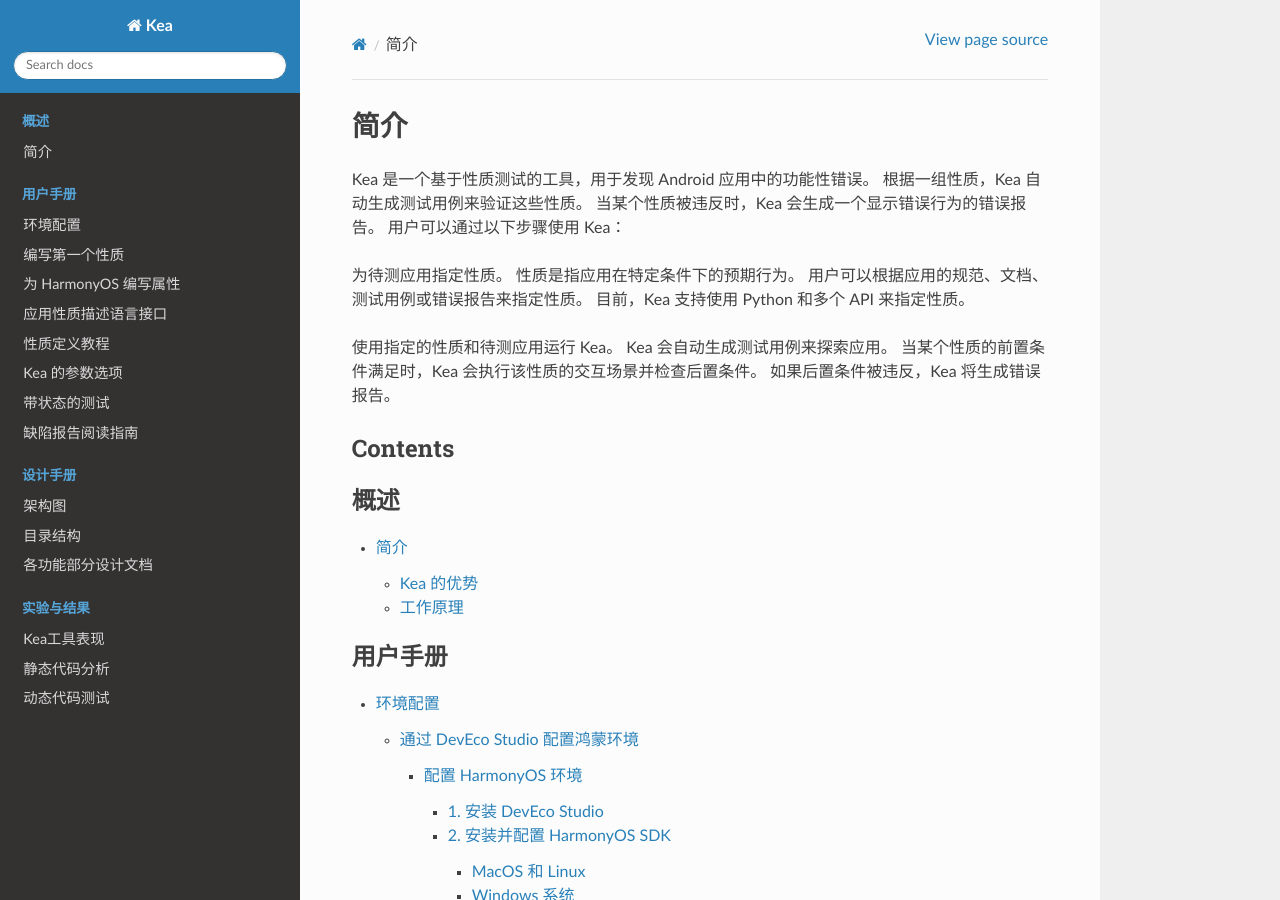
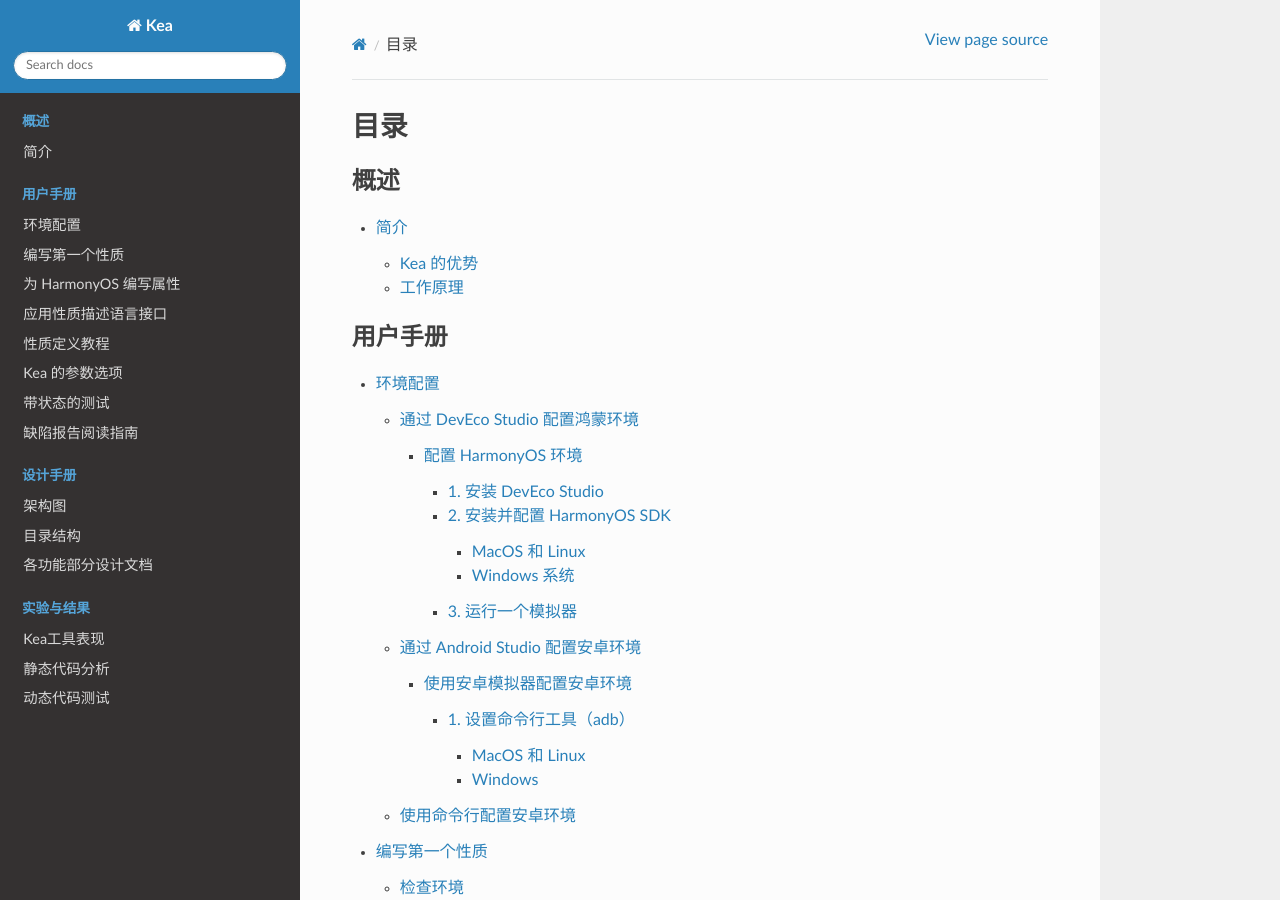
Before and after one commit to XixianLiang/kea-technic-docs, a Sphinx documentation site: the page built from docs/source/index.rst, in a window 1280 px wide and 900 px high. Built offline with Sphinx 7.4.7 and the Read the Docs theme 3.1.0, drawn with Linux system fonts in a browser that asks for light colours.

Commit message:
del intro in index

```diff
--- a/docs/source/index.rst
+++ b/docs/source/index.rst
@@ -1,23 +1,4 @@
-简介
-============================================================
-
-Kea 是一个基于性质测试的工具，用于发现 Android 应用中的功能性错误。
-根据一组性质，Kea 自动生成测试用例来验证这些性质。
-当某个性质被违反时，Kea 会生成一个显示错误行为的错误报告。
-用户可以通过以下步骤使用 Kea：
-
-为待测应用指定性质。
-性质是指应用在特定条件下的预期行为。
-用户可以根据应用的规范、文档、测试用例或错误报告来指定性质。
-目前，Kea 支持使用 Python 和多个 API 来指定性质。
-
-使用指定的性质和待测应用运行 Kea。
-Kea 会自动生成测试用例来探索应用。
-当某个性质的前置条件满足时，Kea 会执行该性质的交互场景并检查后置条件。
-如果后置条件被违反，Kea 将生成错误报告。
-
-
-Contents
+目录
 --------
 
 .. toctree::
```
